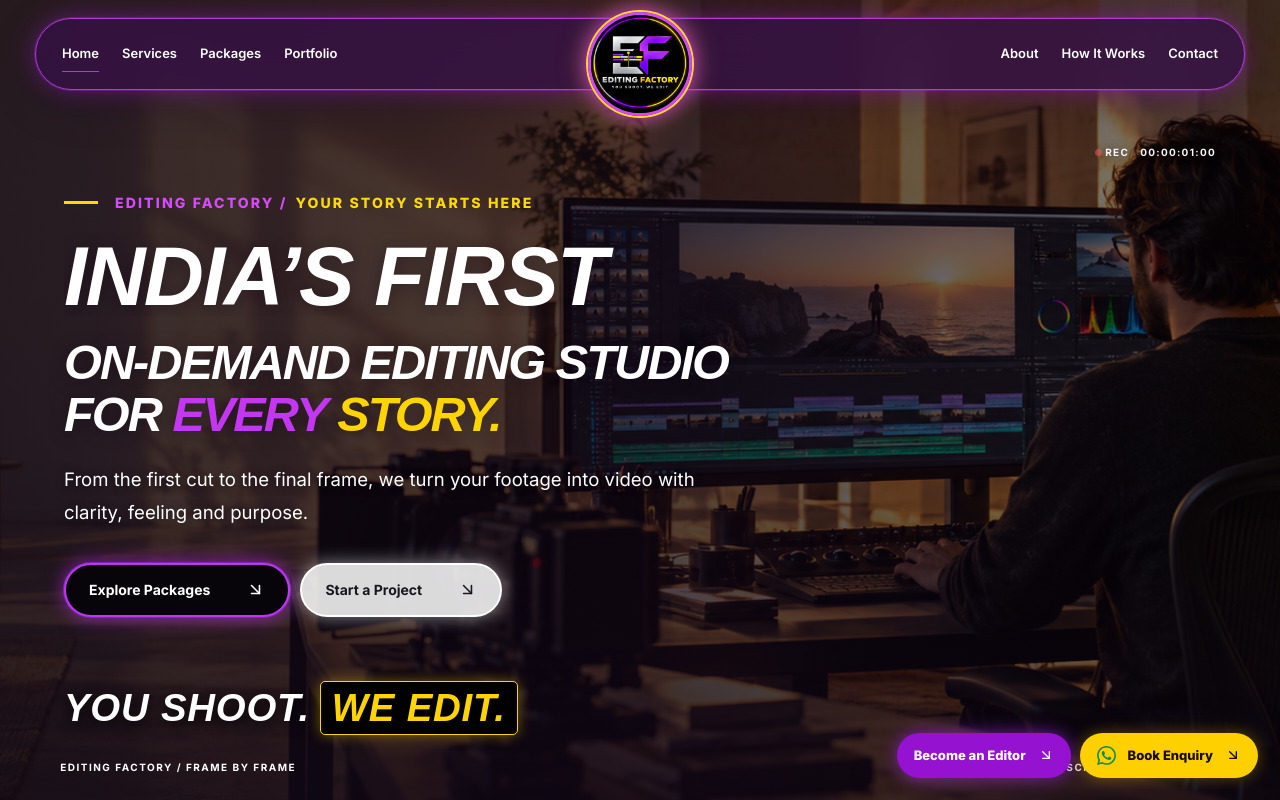
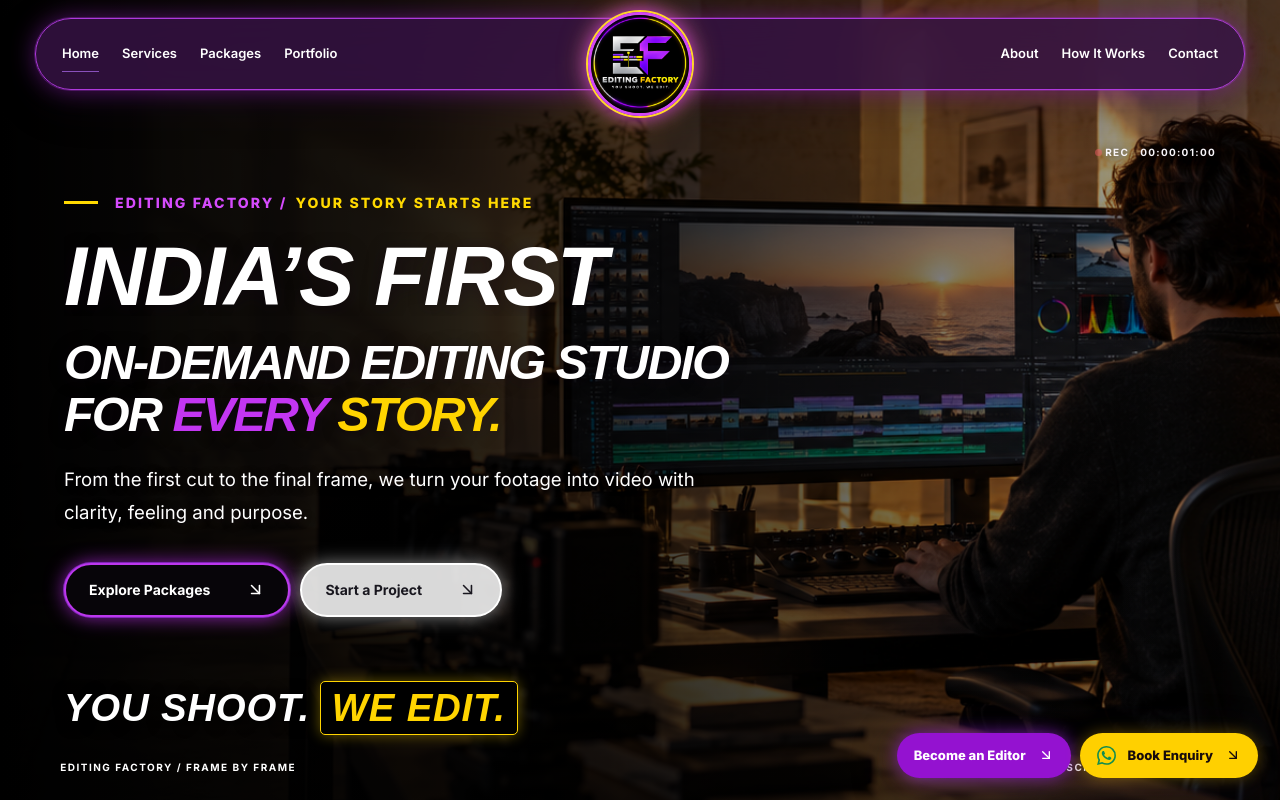
Before and after one commit to manish-kurapati/editingfactory, a Next.js app: page / in a window 1280 px wide. Shown: the top 800 px of the page. Built offline with nearby package versions, Linux system fonts and the light colour scheme; a web font is replaced by a local one.

Commit message:
Add left black fade to main hero

```diff
--- a/app/editorial.css
+++ b/app/editorial.css
@@ -316,7 +316,7 @@ html{scroll-behavior:smooth}body{font-family:var(--v2-sans);background:var(--v2-
 .v2-mobile-nav{background:#32113feF;border:1px solid #ae39dc}
 .v2-mobile-nav a{color:#fff;border-color:#a947b355}
 .v2-hero-photo img{filter:brightness(.66) saturate(1.12)}
-.v2-hero-shade{background:linear-gradient(90deg,#100813c4 0%,#12071796 52%,#10081338 100%),linear-gradient(0deg,#10081380,transparent 32%)}
+.v2-hero-shade{background:linear-gradient(90deg,#000f 0%,#000d 30%,#0008 55%,#0002 82%,transparent 100%),linear-gradient(0deg,#0007,transparent 32%)}
 .v2-hero-eyebrow{display:flex;align-items:center;gap:8px;font-size:clamp(10px,1.1vw,16px);font-weight:800;letter-spacing:.15em;color:#d54bfd}
 .v2-hero-eyebrow i{display:block;width:34px;height:3px;background:#ffd900;margin-right:9px;flex:none}
 .v2-hero-eyebrow b{color:#ffd900}
@@ -337,7 +337,7 @@ html{scroll-behavior:smooth}body{font-family:var(--v2-sans);background:var(--v2-
 .v2-hero-meta{color:#fff}
 .v2-floating-actions button{background:#9412d0;box-shadow:0 0 18px #a328e9a6}
 .v2-floating-actions a:last-child{background:#ffd000;color:#170b0c;box-shadow:0 0 15px #ffc90055}
-@media(max-width:820px){.v2-nav{height:64px}.v2-nav-logo{transform:translate(-50%,calc(-50% + 9px))}.v2-hero-shade{background:linear-gradient(180deg,#10081394 0%,#11071974 36%,#0e071392 100%)}.v2-hero-copy{left:5%;right:5%;width:90%;top:25%;transform:none}.v2-hero h1.v2-hero-headline{font-size:clamp(52px,10vw,90px)}.v2-hero-headline-sub{font-size:clamp(26px,4.8vw,43px)}.v2-hero-tagline{bottom:110px}}
+@media(max-width:820px){.v2-nav{height:64px}.v2-nav-logo{transform:translate(-50%,calc(-50% + 9px))}.v2-hero-shade{background:linear-gradient(90deg,#000f 0%,#000d 42%,#0007 72%,#0003 100%),linear-gradient(0deg,#0007,transparent 35%)}.v2-hero-copy{left:5%;right:5%;width:90%;top:25%;transform:none}.v2-hero h1.v2-hero-headline{font-size:clamp(52px,10vw,90px)}.v2-hero-headline-sub{font-size:clamp(26px,4.8vw,43px)}.v2-hero-tagline{bottom:110px}}
 @media(max-width:600px){.v2-header{top:28px}.v2-nav{height:64px}.v2-nav-logo{height:94px;transform:translate(-50%,calc(-50% + 8px))}.v2-nav .v2-brand{width:92px;height:92px}.v2-menu-button{width:44px;height:44px}.v2-hero-photo img{object-position:58% center;filter:brightness(.56) saturate(1.15)}.v2-hero-copy{left:20px;right:20px;width:calc(100% - 40px);top:23%}.v2-hero-eyebrow{font-size:clamp(9px,2.65vw,12px);letter-spacing:.08em;gap:4px;white-space:nowrap}.v2-hero-eyebrow i{width:24px;margin-right:5px}.v2-hero h1.v2-hero-headline{font-size:clamp(45px,12vw,66px);margin:20px 0 16px}.v2-hero-headline-sub{font-size:clamp(24px,6.1vw,32px);margin-top:12px}.v2-hero-copy>p{font-size:15px;line-height:1.65;max-width:none}.v2-hero-actions{gap:9px;margin-top:27px}.v2-hero .v2-button{min-height:52px;gap:8px;padding:0 13px;font-size:11px;flex:1}.v2-hero-tagline{left:20px;right:20px;bottom:100px;font-size:clamp(21px,5.7vw,29px)}.v2-floating-actions{left:12px;right:12px;bottom:14px}.v2-floating-actions button,.v2-floating-actions a{font-size:11px;min-height:49px}}
 @media(max-width:600px){.v2-hero-copy .v2-hero-tagline{margin-top:clamp(70px,14vh,125px)}}
 
```
